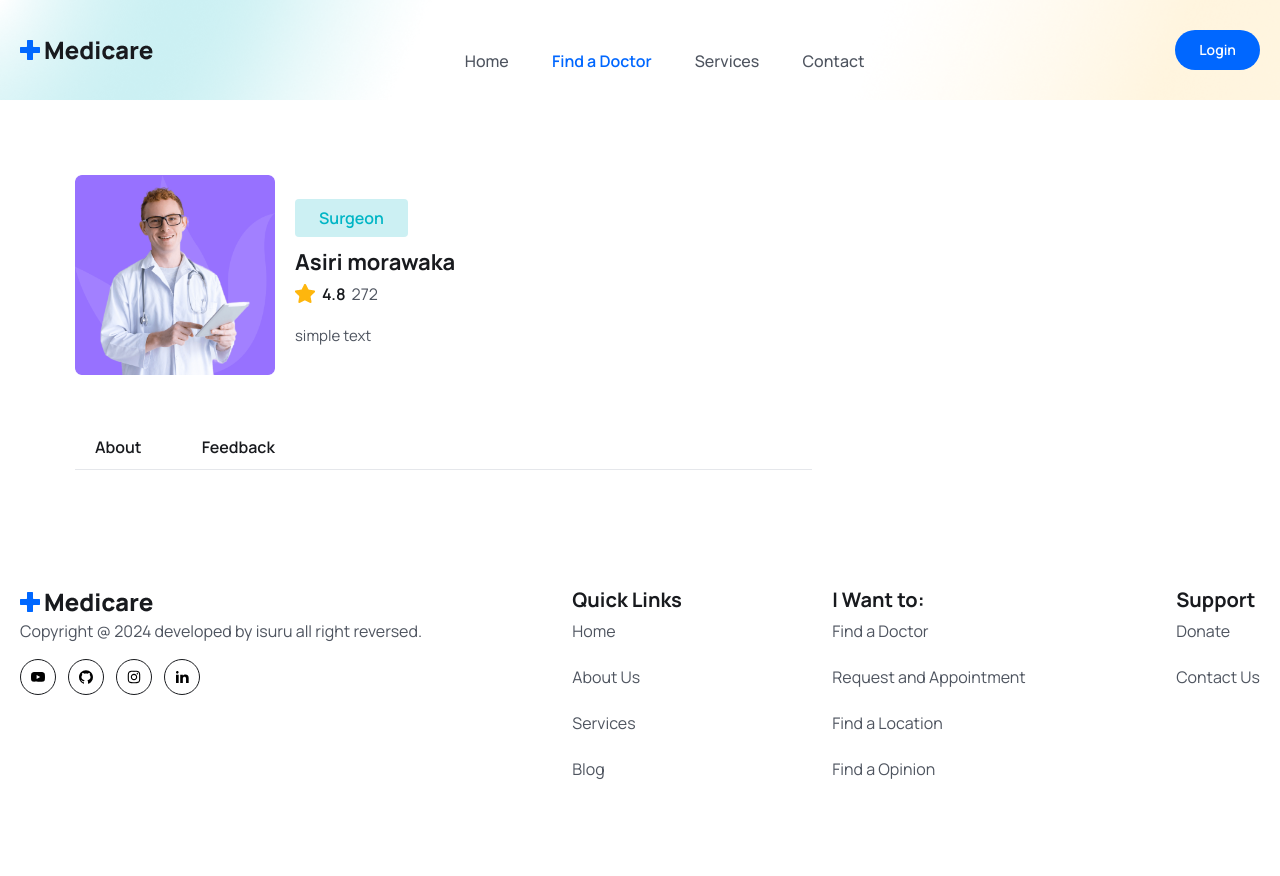
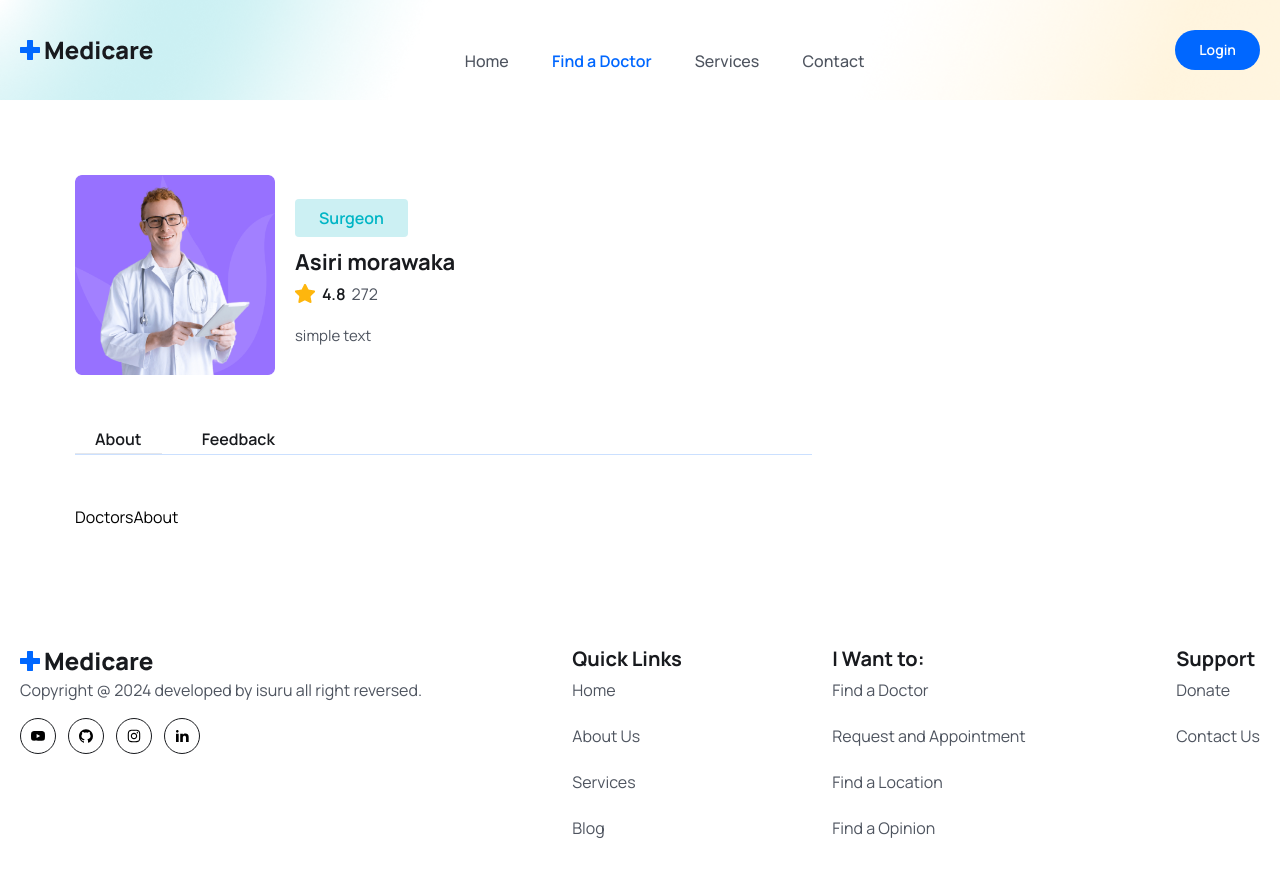
Before and after one commit to Isurulak1/Doctor_apoiment_bookingapp, a React (Vite) app in the folder frontend/: page /doctors/1 in a window 1280 px wide. Shown: the top 876 px of the page. Built offline with nearby package versions, Linux system fonts and the light colour scheme.

Commit message:
set tab to about and feedback

```diff
--- a/frontend/src/pages/Doctors/DoctorDetails.jsx
+++ b/frontend/src/pages/Doctors/DoctorDetails.jsx
@@ -1,6 +1,8 @@
 import React, { useState } from 'react'
 import doctorImg from '../../assets/images/doctor-img02.png'
 import starIcon from '../../assets/images/Star.png'
+import DoctorsAbout from './DoctorsAbout'
+import Feedback from './Feedback'
 
 const DoctorDetails = () => {
 
@@ -35,18 +37,28 @@
             </div>
             </div>
 
-            <div className='mt-[50px] border-b border-solid border-[#0066f34]'>
+            <div className='mt-[50px] border-b border-solid border-[#0066ff34]'>
               <button
                onClick={() => setTab('about')}
-               className='py-2 px-5 mr-5 text-[16px] leading-7 text-headingColor font-semibold'>
+               className={`${tab=='about' && 'border-b border-solid border-primaryColor'}py-2 px-5 mr-5 text-[16px] leading-7 text-headingColor font-semibold`}>
                 About
               </button>
               <button
                 onClick={() => setTab('feedback')}
-               className='py-2 px-5 mr-5 text-[16px] leading-7 text-headingColor font-semibold'>
+                className={`${tab=='feedback' && 'border-b border-solid border-primaryColor'}py-2 px-5 mr-5 text-[16px] leading-7 text-headingColor font-semibold`}>
                 Feedback
               </button>
             </div>
+
+            <div className='mt-[50px]'>
+              {
+                tab == 'about' && <DoctorsAbout/>
+              }
+              {
+                tab == 'feedback' && <Feedback/>
+              }
+            </div>
+
           </div>
         </div>
       </div>
--- /dev/null
+++ b/frontend/src/pages/Doctors/DoctorsAbout.jsx
@@ -0,0 +1,9 @@
+import React from 'react'
+
+const DoctorsAbout = () => {
+  return (
+    <div>DoctorsAbout</div>
+  )
+}
+
+export default DoctorsAbout
--- /dev/null
+++ b/frontend/src/pages/Doctors/Feedback.jsx
@@ -0,0 +1,9 @@
+import React from 'react'
+
+const Feedback = () => {
+  return (
+    <div>Feedback</div>
+  )
+}
+
+export default Feedback
```
